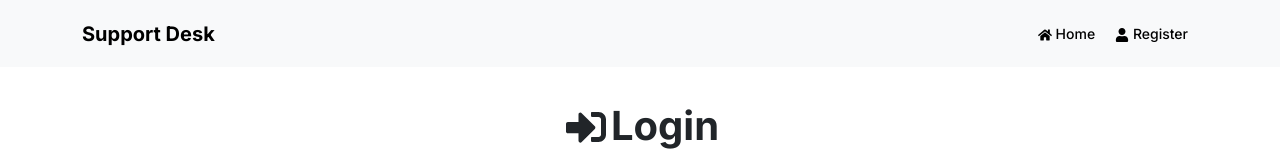
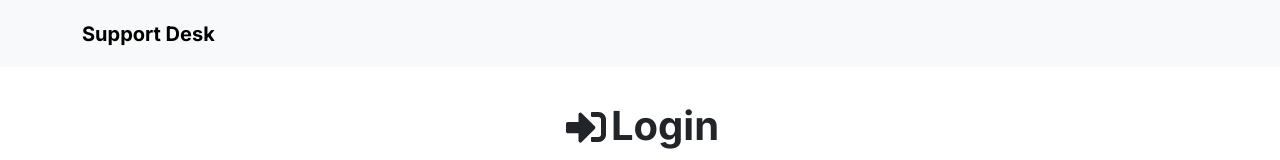
Before and after one commit to Swaniket/support-desk, a React (Create React App) app in the folder frontend/: page / in a window 1280 px wide. Shown: the top 160 px of the page. Built offline with nearby package versions, Linux system fonts and the light colour scheme.

Commit message:
Implemented new menu & CSS fix

```diff
--- a/frontend/src/App.js
+++ b/frontend/src/App.js
@@ -48,7 +48,7 @@ function App() {
       <div className="container">
         <Routes>
           <Route path="/" element={<Login />} />
-          <Route path="/register" element={<Register />} />
+
 
           <Route element={<PrivateRoute />}>
             <Route path="/home" element={<Home />} />
@@ -58,6 +58,7 @@ function App() {
           </Route>
 
           <Route element={<AdminRoute />}>
+          <Route path="/register" element={<Register />} />
             <Route path="/admin-test" element={<TestAdmin />} />
           </Route>
         </Routes>
--- a/frontend/src/components/header-component/Header.jsx
+++ b/frontend/src/components/header-component/Header.jsx
@@ -6,8 +6,8 @@ import {
   getUser,
   getAdmin,
 } from "../../features/auth/authSlice";
-import { FaHome, FaSignOutAlt, FaUser, FaUserFriends } from "react-icons/fa";
-import { Button, Container, Navbar } from "react-bootstrap";
+import { FaSignOutAlt, FaUserPlus, FaPlus, FaDashcube } from "react-icons/fa";
+import { Container, Navbar, Dropdown } from "react-bootstrap";
 import "./header.css";
 
 function Header() {
@@ -24,8 +24,8 @@ function Header() {
   };
 
   const onAdminClick = () => {
-    navigate("/admin-test")
-  }
+    navigate("/admin-test");
+  };
 
   return (
     <Navbar className="navbar navbar-expand-lg navbar-light bg-light">
@@ -39,36 +39,37 @@ function Header() {
         <Navbar.Toggle />
         {/* Links */}
         <Navbar.Collapse className="justify-content-end">
-          {user && isAdmin && (
-            <Navbar.Text>
-              <button
-                className="btn btn-outline-dark header-link"
-                onClick={onAdminClick}
-              >
-                <FaUserFriends /> Admin
-              </button>
-            </Navbar.Text>
-          )}
+          {user && (
+            <Dropdown>
+              <Dropdown.Toggle id="dropdown-basic" variant="dark">
+                Menu
+              </Dropdown.Toggle>
 
-          {user ? (
-            <Navbar.Text>
-              <Button className="btn btn-dark" onClick={onLogout}>
-                <FaSignOutAlt /> Logout
-              </Button>
-            </Navbar.Text>
-          ) : (
-            <>
-              <Navbar.Text>
-                <Link to="/home" className="header-link">
-                  <FaHome /> Home
-                </Link>
-              </Navbar.Text>
-              <Navbar.Text>
-                <Link to="/register" className="header-link">
-                  <FaUser /> Register
-                </Link>
-              </Navbar.Text>
-            </>
+              <Dropdown.Menu>
+                <Dropdown.Item onClick={onLogout}>
+                  {" "}
+                  <FaSignOutAlt /> Logout
+                </Dropdown.Item>
+
+                {user && isAdmin && (
+                  <>
+                    <Dropdown.Divider />
+                    <Dropdown.Header>
+                      <small>Admin Options</small>
+                    </Dropdown.Header>
+                    <Dropdown.Item href="#/action-1">
+                      <FaUserPlus /> Add User
+                    </Dropdown.Item>
+                    <Dropdown.Item href="#/action-2">
+                      <FaPlus /> Add Project
+                    </Dropdown.Item>
+                    <Dropdown.Item href="#/action-2">
+                      <FaDashcube /> Dashboard
+                    </Dropdown.Item>
+                  </>
+                )}
+              </Dropdown.Menu>
+            </Dropdown>
           )}
         </Navbar.Collapse>
       </Container>
```
Also changed, not shown: frontend/src/bootstrap.min.css.
